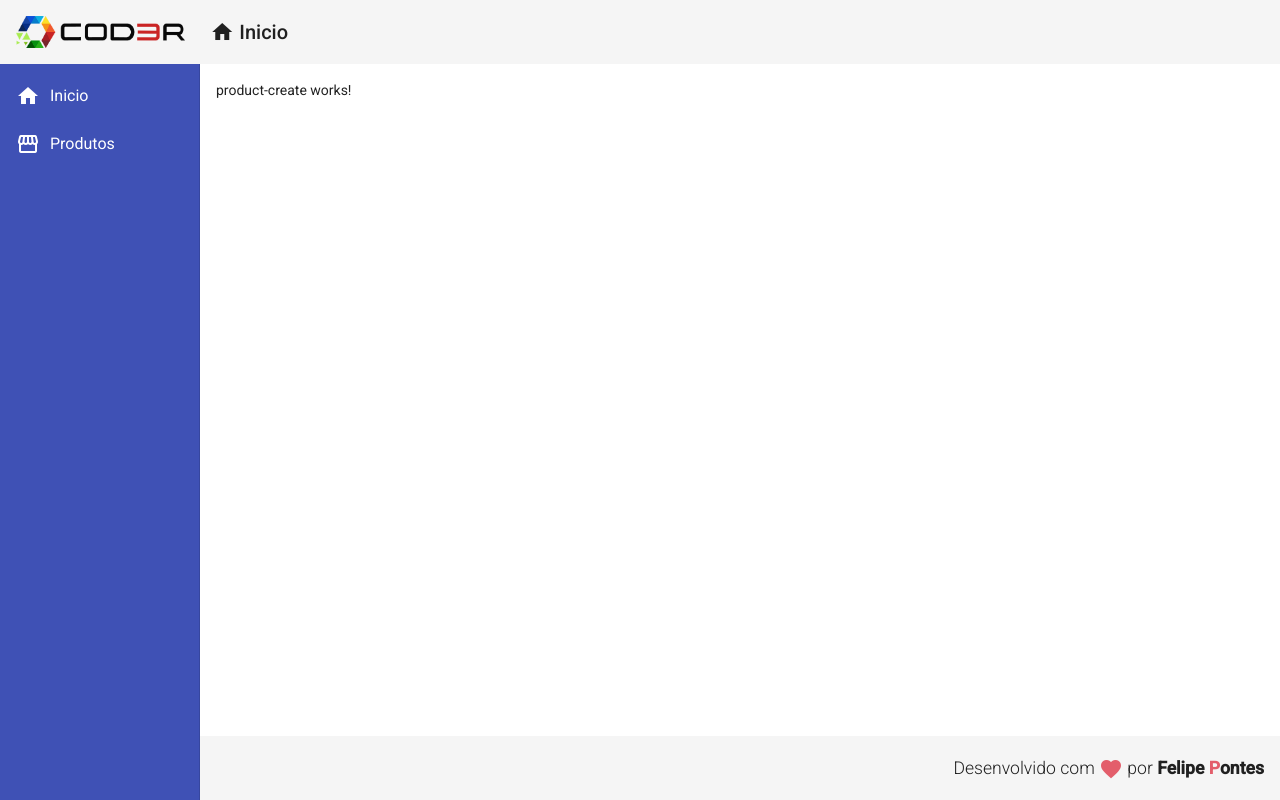
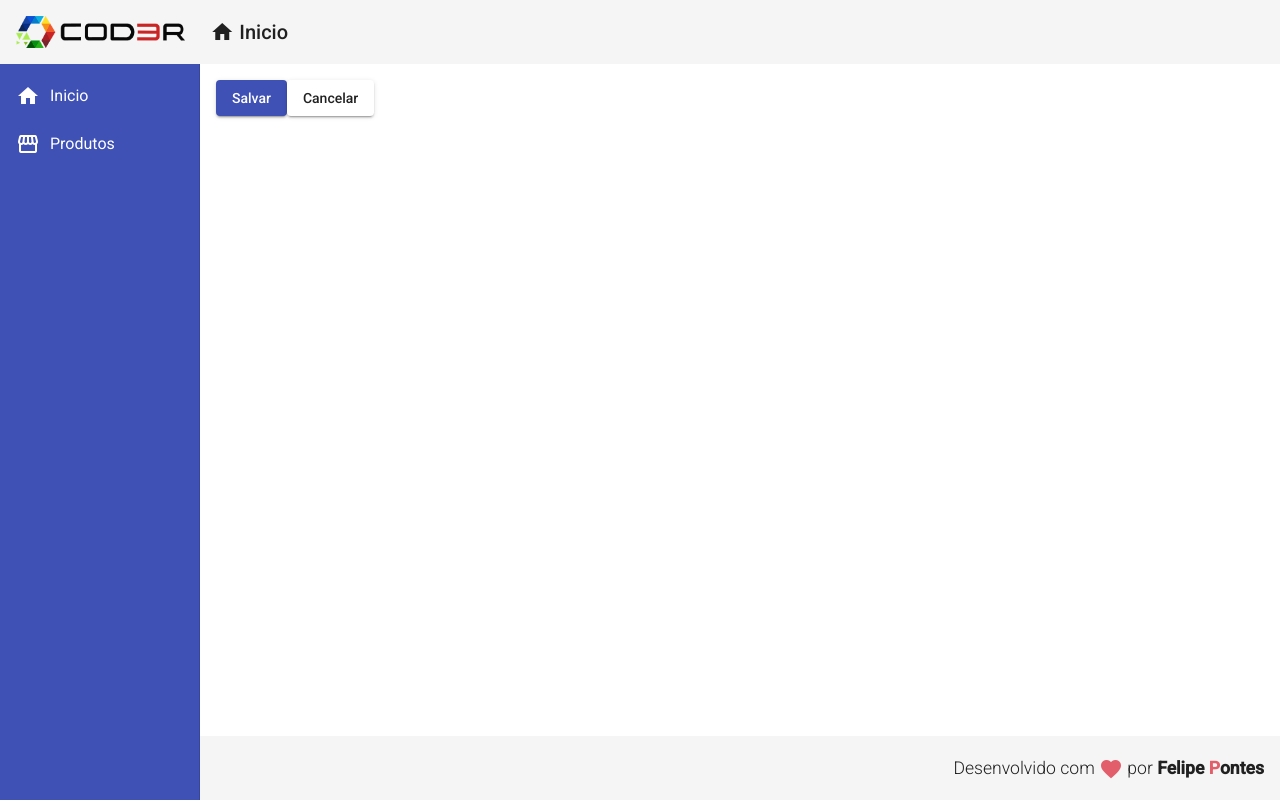
Before and after one commit to fpontes006/angular-crud, an Angular app in the folder Frontend/: page /products/create in a window 1280 px wide. Built offline with nearby package versions, Linux system fonts and the light colour scheme.

Commit message:
criando service e snackbar

```diff
--- a/Frontend/src/app/app.module.ts
+++ b/Frontend/src/app/app.module.ts
@@ -13,6 +13,7 @@
 import { MatSidenavModule } from "@angular/material/sidenav";
 import { MatCardModule } from "@angular/material/card";
 import { MatButtonModule } from "@angular/material/button";
+import { MatSnackBarModule } from "@angular/material/snack-bar";
 import { MatListModule } from '@angular/material/list';
 import { HomeComponent } from './views/home/home.component';
 import { ProductCrudComponent } from './views/product-crud/product-crud.component';
@@ -40,7 +41,8 @@
     MatSidenavModule,
     MatListModule,
     MatCardModule,
-    MatButtonModule
+    MatButtonModule,
+    MatSnackBarModule
 
   ],
   providers: [],
--- a/Frontend/src/app/components/product/product-create/product-create.component.html
+++ b/Frontend/src/app/components/product/product-create/product-create.component.html
@@ -1 +1,7 @@
-<p>product-create works!</p>
+<button mat-raised-button (click)="createProduct()" color="primary">
+    Salvar
+</button>
+
+<button mat-raised-button (click)="cancel()" >
+    Cancelar
+</button>
--- a/Frontend/src/app/components/product/product-create/product-create.component.ts
+++ b/Frontend/src/app/components/product/product-create/product-create.component.ts
@@ -1,4 +1,6 @@
 import { Component, OnInit } from '@angular/core';
+import { Router } from '@angular/router';
+import { ProductService } from './../product.service'
 
 @Component({
   selector: 'app-product-create',
@@ -7,9 +9,21 @@
 })
 export class ProductCreateComponent implements OnInit {
 
-  constructor() { }
+
+  constructor(private productService: ProductService,
+              private router: Router) { }
 
   ngOnInit(): void {
   }
 
+  createProduct(): void {
+    this.productService.showMessage('Produto Criado!')
+  }
+
+  cancel(): void {
+
+    this.router.navigate(['/products'])
+
+  }
+
 }
--- /dev/null
+++ b/Frontend/src/app/components/product/product.model.ts
@@ -0,0 +1,5 @@
+export interface Product {
+    id?: number;
+    name: string;
+    price: number;
+}
--- /dev/null
+++ b/Frontend/src/app/components/product/product.service.ts
@@ -0,0 +1,19 @@
+import { Injectable } from '@angular/core';
+import { MatSnackBar } from '@angular/material/snack-bar';
+
+@Injectable({
+  providedIn: 'root'
+})
+export class ProductService {
+
+  constructor(private snackBar: MatSnackBar) { }
+
+  showMessage(msg: string): void {
+    this.snackBar.open(msg,'X',{
+      duration: 3000,
+      horizontalPosition: 'right',
+      verticalPosition: 'top'
+    })
+  }
+
+}
```
